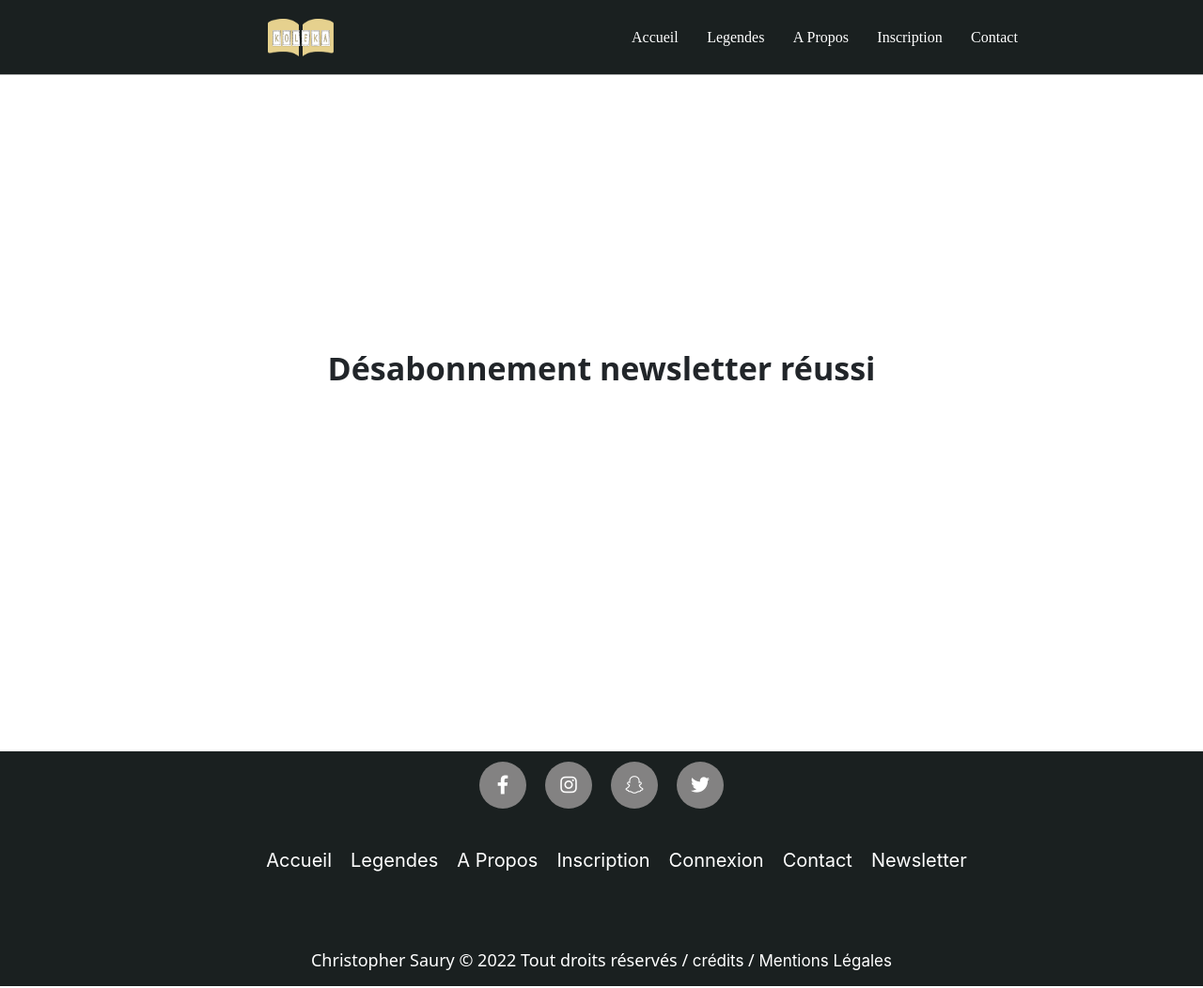
After one commit to ChristopherSaury/koleka-v2, a Symfony app: template templates/form/nsl-unsubscribe.html.twig in a window 1280 px wide. The commit adds this page. Shown: the whole page at 94% size. Run offline with Twig, Linux system fonts and the light colour scheme; the template is opened without the code that fills it, so the values that code supplies are empty; some libraries are stand-ins or nearby versions; some web fonts are replaced.

Commit message:
website last update

```diff
--- a/public/css/nav-footer.css
+++ b/public/css/nav-footer.css
@@ -337,7 +337,7 @@ font-size: 17px;
 
 /*********************** RESPONSIVE *************************************/
 
-@media screen and (min-width: 280px) and (max-width: 992px){
+@media screen and (max-width: 992px){
     /********* NAVBAR **************/
     #desktop{
         display: none;
@@ -351,4 +351,7 @@ font-size: 17px;
         padding: 1% 3% 0 3%;
         gap: 30px;
     }
+    footer .site-map-link{
+        padding: 0;
+    }
 }
--- a/src/Controller/CommentController.php
+++ b/src/Controller/CommentController.php
@@ -15,7 +15,7 @@ use Symfony\Bundle\FrameworkBundle\Controller\AbstractController;
 
 class CommentController extends AbstractController{
     #[Route('/commentaire/article/{id}', name:'article_com', methods:'GET')]
-    public function getAllArticleComment($id, CommentRepository $comment, SerializerInterface $serializer){
+    public function getAllArticleComment($id, CommentRepository $comment){
         $comment_article = $comment->getArticleComment($id);
 
         return $this->render('legend/comment.html.twig', [
--- a/src/Controller/NewsletterController.php
+++ b/src/Controller/NewsletterController.php
@@ -107,6 +107,7 @@ class NewsletterController extends AbstractController{
     public function newsletterSend($id, NewsletterDocumentRepository $nslRepo, NewsletterRepository $sub, MailerInterface $mailer, EntityManagerInterface $em){
         $nsl_to_send = $nslRepo->find($id);
         $subscribers = $sub->findAll();
+        $unsublink = 'https://asso-koleka.fr/abonnement/supprimer/';
 
         foreach ($subscribers as $subscriber){
             if($subscriber){
@@ -115,7 +116,7 @@ class NewsletterController extends AbstractController{
                 ->to($subscriber->getSubscriptionEmail())
                 ->subject('Newsletter Koleka : ' . $nsl_to_send->getDate()->format('m-Y'))
                 ->htmlTemplate('form/nsl-doc.html.twig')
-                ->context(compact('nsl_to_send', 'subscriber'));
+                ->context(compact('nsl_to_send', 'subscriber', 'unsublink'));
 
                 if($nsl_to_send->getAttachment()){
                    $email->attachFromPath($this->getParameter('koleka_newsletter') . '/' . $nsl_to_send->getAttachment());
--- a/src/Controller/NslSubController.php
+++ b/src/Controller/NslSubController.php
@@ -45,6 +45,6 @@ class NslSubController extends AbstractController{
         $em->remove($sub);
         $em->flush();
 
-        return new Response('desinscription avec succès', 200);
+        return $this->redirectToRoute('unsub_success');
     }
 }
--- a/src/Controller/StaticPageController.php
+++ b/src/Controller/StaticPageController.php
@@ -29,4 +29,9 @@ class StaticPageController extends AbstractController{
     public function identication(){
         return $this->render('static/identication.html.twig');
     }
+
+    #[Route('/desabonnement/reussi', name:'unsub_success')]
+    public function unsubSuccess(){
+        return $this->render('form/nsl-unsubscribe.html.twig');
+    }
 }
--- a/templates/base.html.twig
+++ b/templates/base.html.twig
@@ -111,7 +111,7 @@
                     <li><a href="{{path('contact')}}">Contact</a></li>
                     <li><a href="{{path('sub')}}">Newsletter</a></li>
                 </ul>
-                <p class="credit">Christopher Saury © <span class="year"></span> Tout droits réservés / <a href="{{path('credits')}}">crédits</a> </p>
+                <p class="credit">Christopher Saury © <span class="year"></span> Tout droits réservés / <a href="{{path('credits')}}">crédits</a> / <a href="{{asset('CGU/mention-legales-koleka.pdf')}}" target="_blank">Mentions Légales</a></p>
             </div>
         </footer>
         {% block js %}{% endblock %}
--- a/templates/form/nsl-doc.html.twig
+++ b/templates/form/nsl-doc.html.twig
@@ -1,8 +1,6 @@
 <h1>{{ nsl_to_send.title }}</h1>
 <p>date : {{ nsl_to_send.getDate()|date('m-Y') }}</p>
 
-
-
 <p>{{ nsl_to_send.content }}</p>
 
-<a href="#">Se désinscrire</a>
+<a href="{{ unsublink }}{{ subscriber.getId() }}">Se désinscrire</a>
--- /dev/null
+++ b/templates/form/nsl-unsubscribe.html.twig
@@ -0,0 +1,49 @@
+{% extends 'base.html.twig' %}
+
+{% block title %}Association culturelle Koleka - Désabonnement{% endblock %}
+
+{% block style %}
+    <style>
+        #unsub{
+            width: 100%;
+            min-height: 100vh;
+            display: flex;
+            flex-direction: column;
+            align-items: center;
+            justify-content: center;
+        }
+        #unsub .container .col-lg-md{
+            width: 100%;
+            height: 100%;
+            display: flex;
+            align-items: center;
+            justify-content: center;
+        }
+        #unsub .container .col-lg-md p{
+            font-size: 34px;
+            font-weight: bold;
+        }
+        @media screen and (max-width: 700px){
+            #unsub{
+                min-height: 140vh;
+            }
+            #unsub .container .col-lg-md p{
+                text-align: center;
+            }
+        }
+    </style>
+{% endblock %}
+
+{% block body %}
+    <section id="unsub">
+        <div class="container">
+            <div class="row">
+                <div class="col-lg-md">
+                    <p>
+                       Désabonnement newsletter réussi
+                    </p>
+                </div>
+            </div>
+        </div>
+    </section>
+{% endblock %}
--- a/templates/legend/user-article.html.twig
+++ b/templates/legend/user-article.html.twig
@@ -44,7 +44,6 @@
                         <tr>
                             <th>Titre</th>
                             <th>Date</th>
-                            <th>illustration</th>
                             <th>Consulter</th>
                             <th>Modifier</th>
                             <th>Supprimer</th>
@@ -55,11 +54,6 @@
                         <tr>
                             <td data-label="Titre">{{ legend.title }}</td>
                             <td data-label="Date">{{ legend.getPublishedAt()|date('d/m/Y') }}</td>
-                            {% if legend.illustration is null %}
-                            <td data-label="Image">aucune</td>
-                            {% else %}
-                            <td data-label="Image">{{ legend.illustration }}</td>
-                            {% endif %}
                             <td data-label="Consulter"><a href="{{path('article', {id: legend.id})}}" class="btn btn-primary">Voir</a></td>
                             <td data-label="Modifier"><a href="{{path('modifier_article', {id: legend.id})}}" class="btn btn-info">Modifier</a></td>
                             <td data-label="Supprimer"><a href="{{path('supprimer_article', {id: legend.id})}}" class="btn btn-danger">Supprimer</a></td>
```
Also changed, not shown: src/Controller/LegendController.php (+1 -20 lines), src/Form/ArticleType.php (+0 -15 lines), templates/legend/article.html.twig (+0 -10 lines), templates/legend/legend.html.twig (+14 -14 lines), templates/static/home.html.twig (+7 -15 lines), public/newsletter-document/werewolf-6360e147d7684.jpg (added), public/uploads/werewolf-6360d7554c923.jpg (added), 1 other file.
